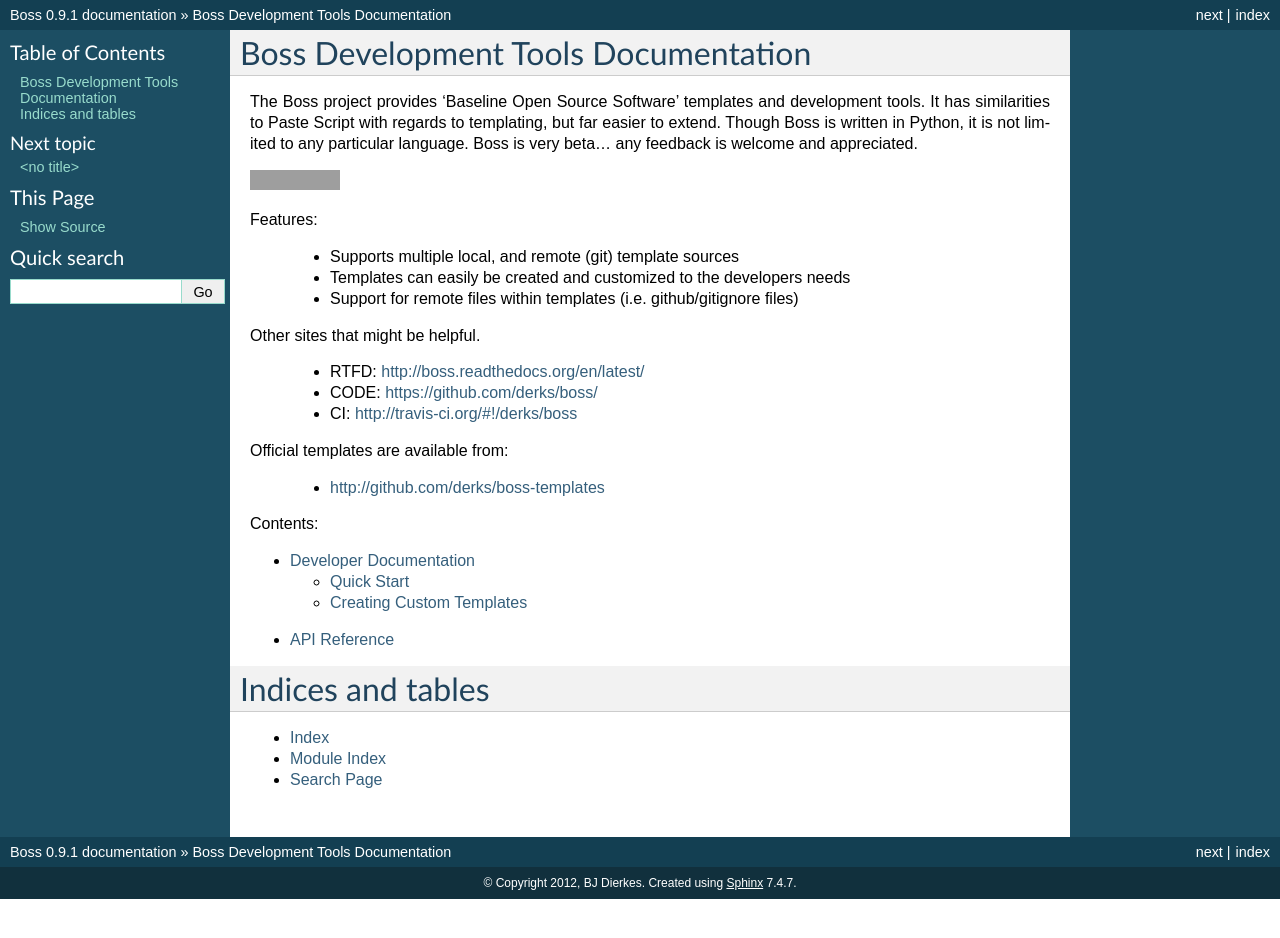
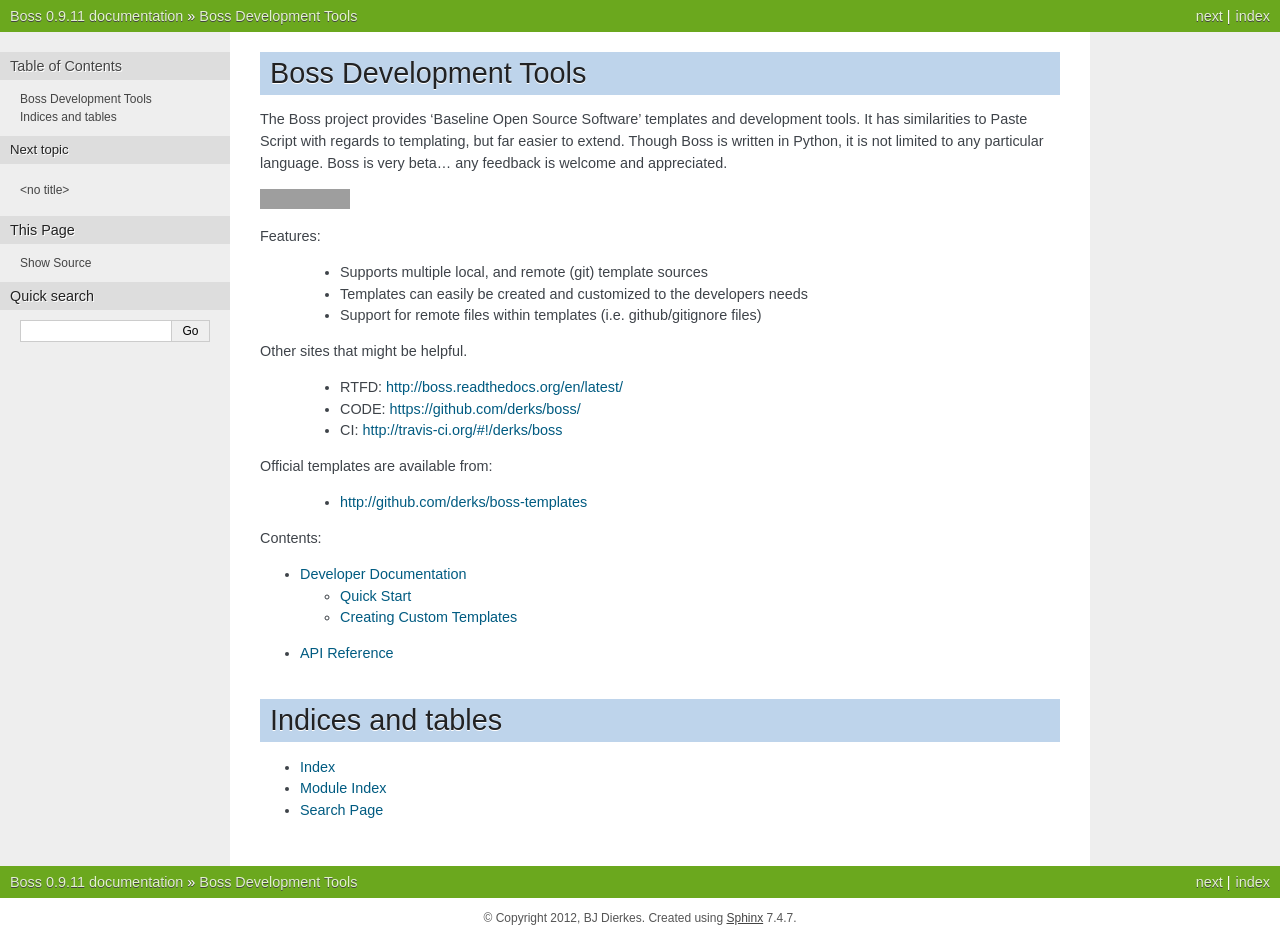
Before and after one commit to datafolklabs/boss, a Sphinx documentation site: the page built from doc/source/index.rst, in a window 1280 px wide. Built offline with Sphinx 7.4.7, drawn with Linux system fonts in a browser that asks for light colours; before the commit the page ends 900 px from its top, so only the background shows below that; grey boxes are pictures that could not be loaded.

Commit message:
changed sphinx theme to nature

```diff
--- a/doc/source/conf.py
+++ b/doc/source/conf.py
@@ -12,11 +12,12 @@
 # serve to show the default.
 
 import sys, os
-VERSION = '0.9.1'
 
 # If we dont' prep an app, then we'll get runtime errors
-from cement.utils.test_helper import prep
-prep()
+from cement.utils import test
+fakeapp = test.TestApp()
+
+from boss import VERSION
 
 # If extensions (or modules to document with autodoc) are in another directory,
 # add these directories to sys.path here. If the directory is relative to the
@@ -98,7 +99,7 @@
 
 # The theme to use for HTML and HTML Help pages.  See the documentation for
 # a list of builtin themes.
-html_theme = 'default'
+html_theme = 'nature'
 
 # Theme options are theme-specific and customize the look and feel of a theme
 # further.  For a list of options available for each theme, see the
--- a/doc/source/index.rst
+++ b/doc/source/index.rst
@@ -3,8 +3,8 @@
    You can adapt this file completely to your liking, but it should at least
    contain the root `toctree` directive.
 
-Boss Development Tools Documentation
-====================================
+Boss Development Tools
+======================
 
 The Boss project provides 'Baseline Open Source Software' templates and
 development tools.  It has similarities to Paste Script with regards to
```
